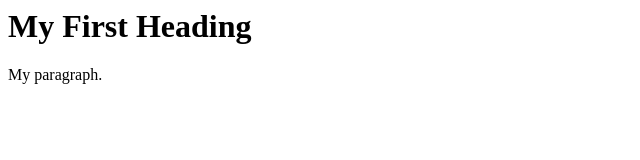
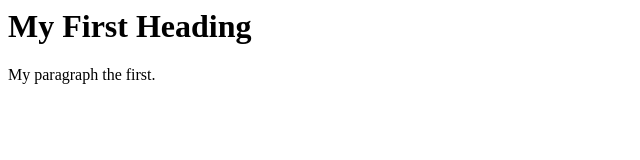
Before and after one commit to PRANESH-2004/sample, a plain HTML site: page index.html in a window 1280 px wide. Shown: the full height of the page, 0-640 px from the left. Drawn offline with Linux system fonts and the light colour scheme.

Commit message:
nothing 1

```diff
--- a/index.html
+++ b/index.html
@@ -3,7 +3,7 @@
 
 <h1>My First Heading</h1>
 
-<p>My paragraph.</p>
+<p>My paragraph the first.</p>
 
 </body>
 </html>
```
